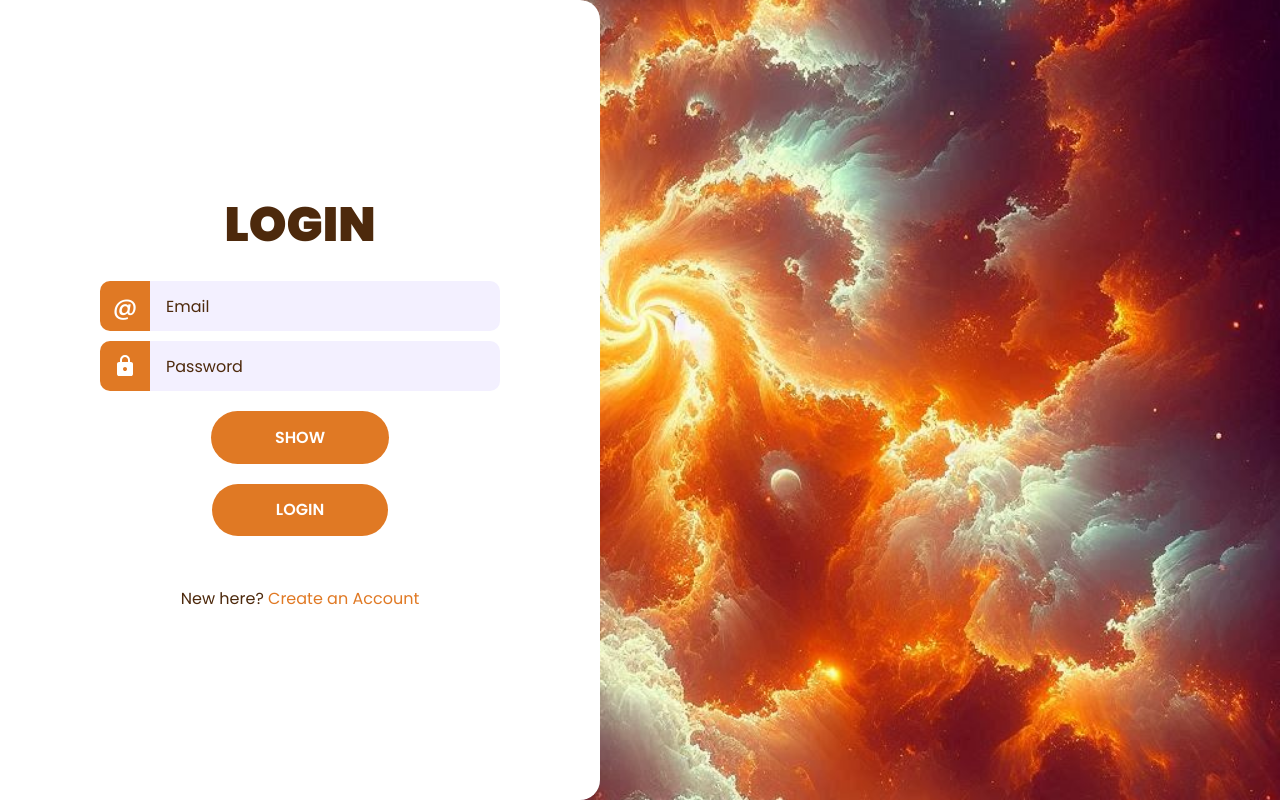
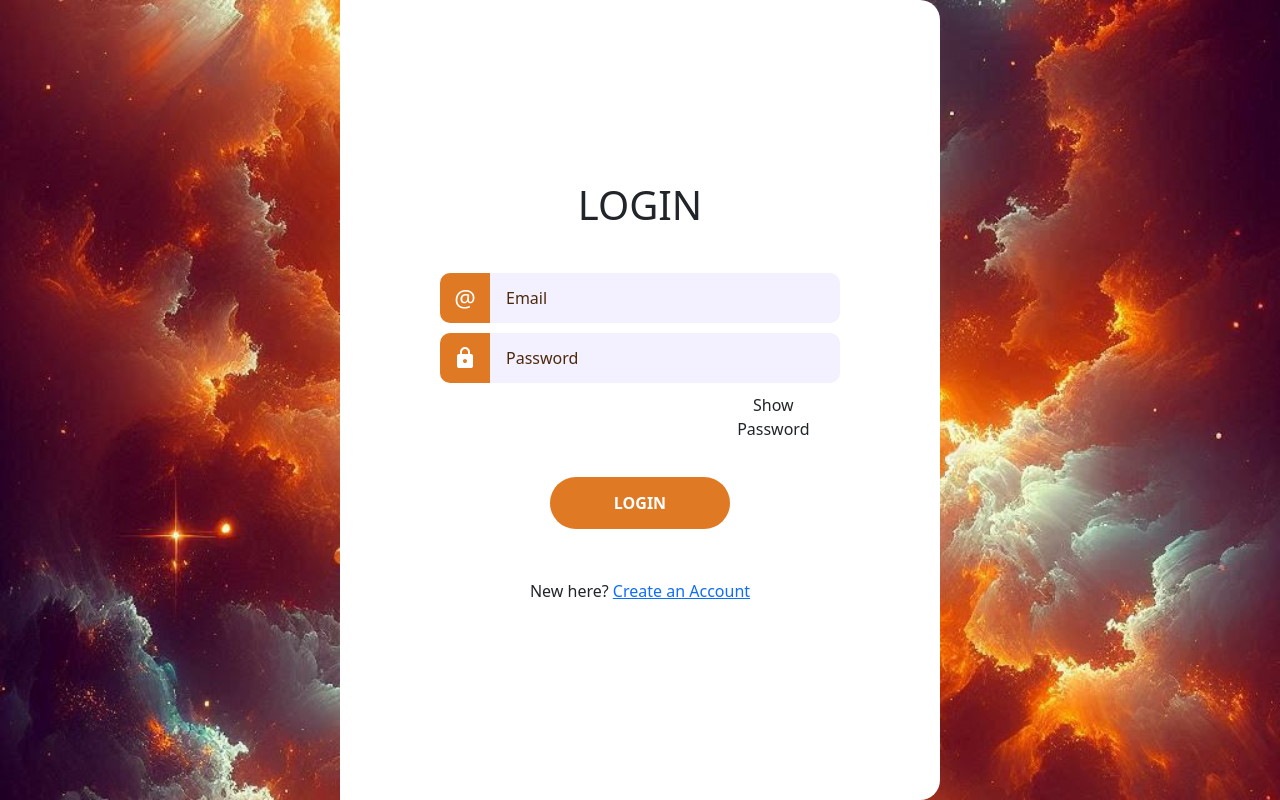
Before and after one commit to RoccoRosa/RoccoRosa.github.io, a PHP site: the page made by singin_&_singup/login.html in a window 1280 px wide. Run offline with PHP 8.4, Linux system fonts and the light colour scheme.

Commit message:
adjustments

```diff
--- a/singin_&_singup/login.html
+++ b/singin_&_singup/login.html
@@ -1,17 +1,19 @@
 <!DOCTYPE html>
 <html lang="en">
+<center>
   <head>
     <meta charset="UTF-8">
     <meta name="viewport" content="width=device-width, initial-scale=1.0">
     <title>Login</title>
     <link rel="stylesheet" href="style.css">
+    <link href="https://cdn.jsdelivr.net/npm/bootstrap@5.3.3/dist/css/bootstrap.min.css" rel="stylesheet" integrity="sha384-QWTKZyjpPEjISv5WaRU9OFeRpok6YctnYmDr5pNlyT2bRjXh0JMhjY6hW+ALEwIH" crossorigin="anonymous">
     <script type="text/javascript" src="validation.js" defer></script>
   </head>
   <body>
     <div class="wrapper">
       <h1>Login</h1>
       <p id="error-message"></p>
-    <form id="form" action="login.php" method="post">
+      <form id="form">
         <div>
           <label for="email-input">
             <span>@</span>
@@ -25,7 +27,17 @@
           <input type="password" name="password" id="password-input" placeholder="Password">
         </div>
         <div>
-        <button type="button" id="show-password-btn" onclick="togglePasswordVisibility()">Show</button>
+          <div class="container">
+            <div class="row">
+              <div class="col"></div>
+              <div class="col"></div>
+              <div class="col">
+                <p>
+                  <a type="button" id="show-password-btn" onclick="togglePasswordVisibility()">Show Password</a>
+                </p>
+              </div>
+            </div>
+          </div>
         </div>
         <button type="submit">Login</button>
       </form>
@@ -33,3 +45,4 @@
     </div>
   </body>
   </html>
+</center>
--- a/singin_&_singup/validation.js
+++ b/singin_&_singup/validation.js
@@ -82,14 +82,13 @@ allInputs.forEach(input => {
 function togglePasswordVisibility() {
   var passwordInput = document.getElementById("password-input");
   var repeatPasswordInput = document.getElementById("repeat-password-input");
-
   if (passwordInput.type === "password") {
     passwordInput.type = "text";
     repeatPasswordInput.type = "text";
-    document.getElementById("show-password-btn").innerHTML = "Hide";
+    document.getElementById("show-password-btn").innerHTML = "Hide Password";
   } else {
     passwordInput.type = "password";
     repeatPasswordInput.type = "password";
-    document.getElementById("show-password-btn").innerHTML = "Show";
+    document.getElementById("show-password-btn").innerHTML = "Show Password";
   }
 }
```
Also changed, not shown: singin_&_singup/signup.html (+15 -1 lines), singin_&_singup/homepage.html (added), singin_&_singup/style.css (line endings or trailing spaces). Lines whose indentation alone changed are shown as unchanged.
